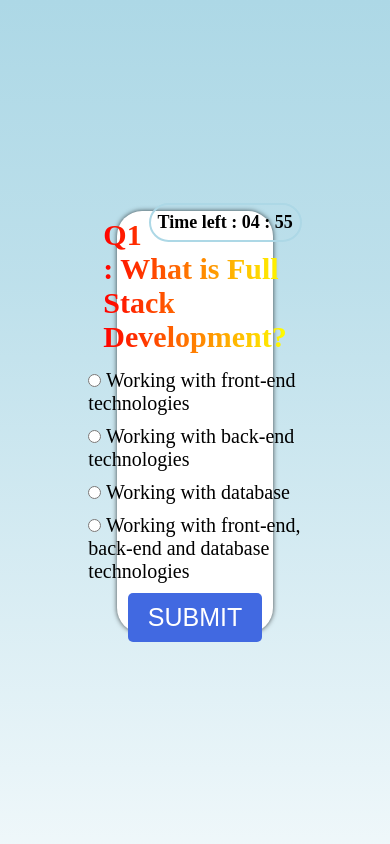
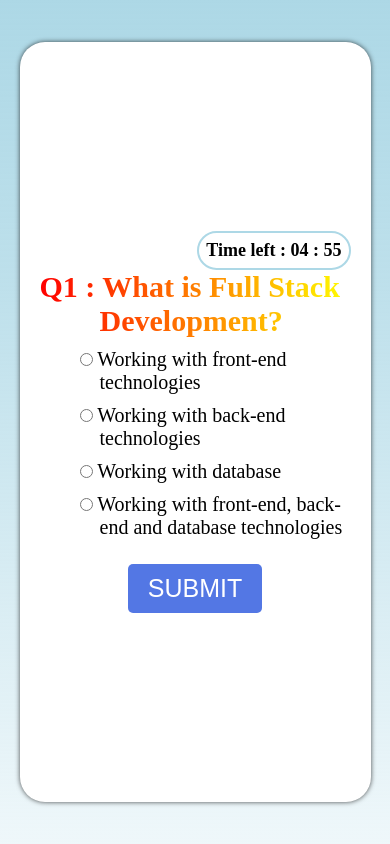
Before and after one commit to ayyappaswamyangadi/Quiz-app, a plain HTML site: page index.html in a window 390 px wide. Drawn offline with Linux system fonts and the light colour scheme.

Commit message:
made complete responsive

```diff
--- a/index.html
+++ b/index.html
@@ -16,7 +16,8 @@
     <div class="main_div">
       <div class="inner_div">
           <div id="quiz">
-              <div class="timer">Time left : <span class="timerInMinutes"></span> </div>
+            <div class="quizTimer">
+              <div class="timer">Time left : <span class="timerInMinutes">00 : 00</span> </div></div>
         <h2 id="question">Question comes here</h2>
         <ul>
           <li>
@@ -40,7 +41,7 @@
         </li>
 
         </ul>
-        <button id="submit">Submit</button>
+        <button id="submit" style="margin-top: 25px;">Submit</button>
     </div>
         <div id="showScore" class="scoreArea">Show Score</div>
       </div>
--- a/script.js
+++ b/script.js
@@ -8,7 +8,7 @@ const AllQuestions = [{
 },
 
 {
-    question: "Q2 : The named character entity for a copyright symbol is ?",
+    question: `Q2 : The named character entity for a copyright symbol is?`,
     a: "©",
     b: "&nbsp;",
     c: " Not used",
@@ -137,6 +137,8 @@ submit.addEventListener('click', () => {
         minutes  = Math.floor((totalTime - counter)/60);
         seconds = totalTime - (minutes * 60) - counter;
     let timerInMinutes = document.querySelector('.timerInMinutes');
+
+
     timerInMinutes.innerHTML = `${minutes > 9 ? minutes : '0' + minutes} :  ${seconds > 9 ? seconds : '0' + seconds}`
 
     if(counter == totalTime){
--- a/style.css
+++ b/style.css
@@ -5,21 +5,24 @@
     list-style-type: none;
 }
 
+body{
+    background: linear-gradient(rgb(173, 216, 230), rgba(173, 216, 230, 0.8), rgba(173, 216, 230, 0.5), rgba(173, 216, 230, 0.2));
+
+}
+
 .main_div{
-    width: 100vw;
+    min-width: 100vw;
     min-height: 100vh;
     display: grid;
     place-items: center;
-    background: linear-gradient(rgb(173, 216, 230), rgba(173, 216, 230, 0.8), rgba(173, 216, 230, 0.5), rgba(173, 216, 230, 0.2));
 }
 
 .inner_div{
     display: flex;
     flex-direction: column;
     justify-content: center;
-    align-items: center;
-    width: 40vw;
-    height: 50vh;
+    width: 50%;
+    height: 50%;
     background-color: white;
     padding: 10px 20px;
     border-radius: 25px;
@@ -31,13 +34,17 @@
     -webkit-text-fill-color: transparent;
     -webkit-background-clip: text;
     /* text-align: center; */
-    margin: 15px;
+    padding-left: 2em;
+    text-indent: -2em;
     font-size: 30px;
 }
+
 
 .inner_div li{
     font-size: 20px;
     margin: 10px 0;
+    padding-left: 3em;
+    text-indent: -1em;
 }
 
 .timer{
@@ -47,6 +54,7 @@
     border-radius: 30px;
     font-size: 18px;
     font-weight: bold;
+    margin-right: 50px;
 }
 
 input{
@@ -63,12 +71,13 @@ input{
     border: none;
     text-transform: uppercase;
     color: white;
-    background: royalblue;
+    background: rgba(65, 105, 225, 0.9);
     cursor: pointer;
 }
 
+
 #submit:hover{
-    background: rgba(65, 105, 225, 0.8);
+    background: royalblue;
 }
 
 #showScore{
@@ -87,3 +96,49 @@ input{
     font-size: 30px;
     text-align: center;
 }
+@media (max-width:300px) {
+    .main_div{
+        width: 100vw;
+        height: 100vh;
+    }
+
+    .inner_div{
+        width: 90%;
+        height: 90%;
+    }
+}
+
+@media (min-width:301px) and (max-width:550px) {
+
+    .inner_div{
+        width: 90%;
+        height: 90%;
+    }
+}
+
+@media (min-width:551px) and (max-width:750px) {
+    .inner_div{
+        width: 70%;
+        height: 70%;
+    }
+}
+
+@media (min-width:751px) and (max-width:950px) {
+    .inner_div{
+        width: 60%;
+        height: 60%;
+    }
+}
+
+@media (max-width:750px) {
+    .timer{
+        float: none;
+    }
+
+    .quizTimer{
+        display: flex;
+        justify-content: flex-end;
+        margin-right: -50px;
+    }
+
+}
```
